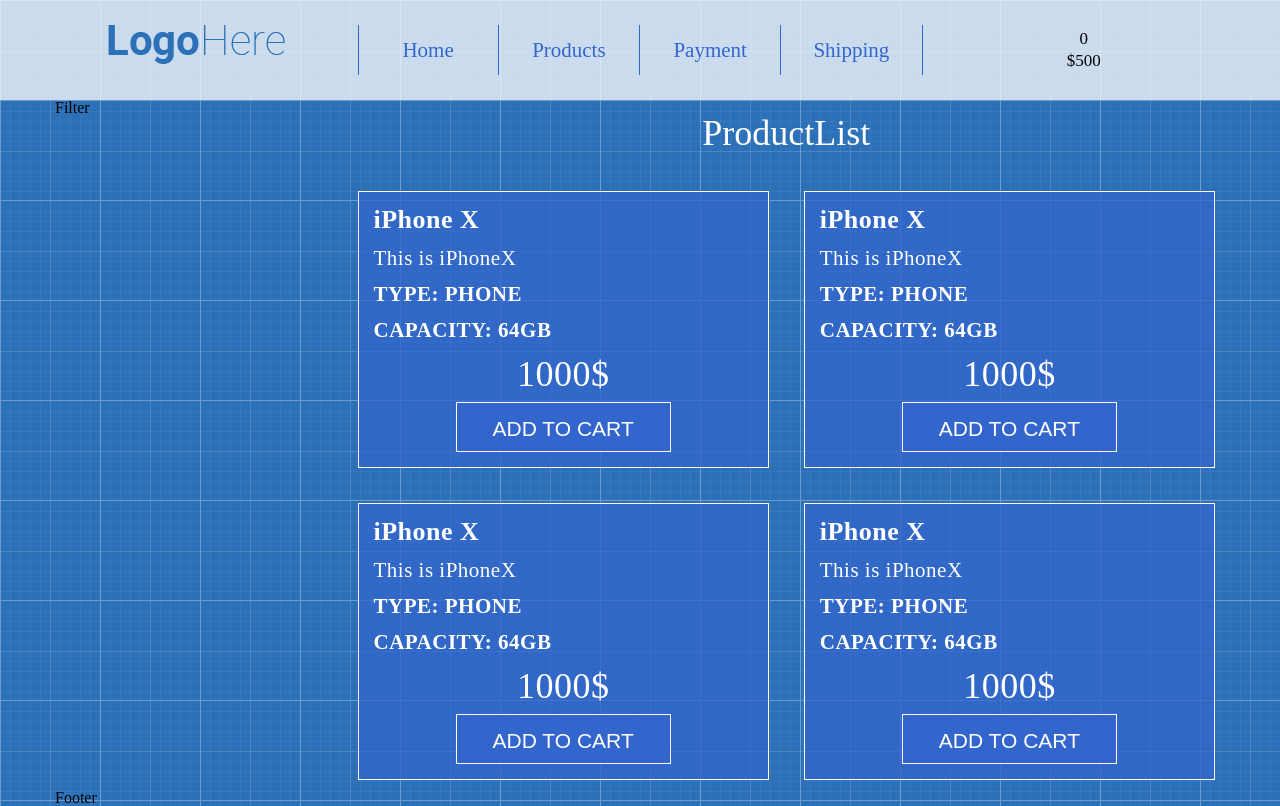
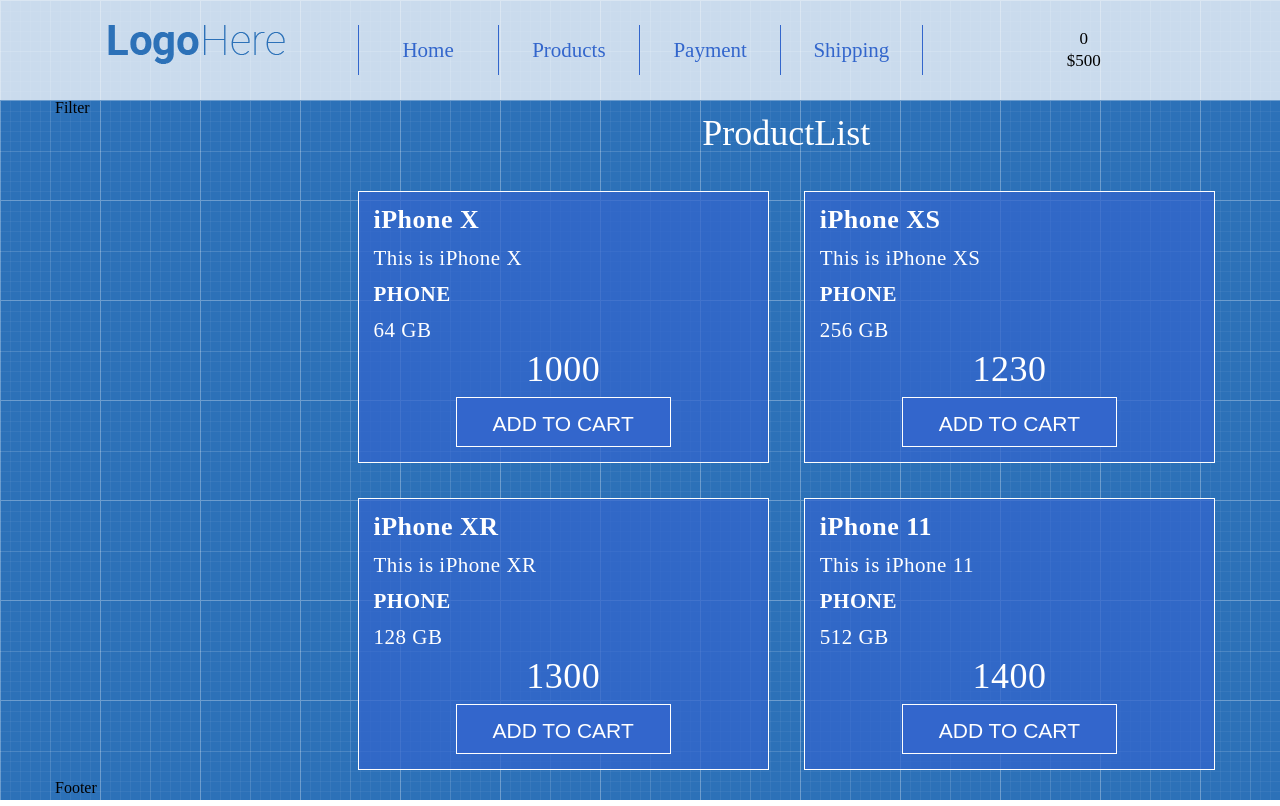
Before and after one commit to DenysNefodov/shop-project-react, a React (Create React App) app in the folder testrexit/: page / in a window 1280 px wide. Built offline with nearby package versions, Linux system fonts and the light colour scheme.

Commit message:
add props to ProductListItem

```diff
--- a/testrexit/src/App/Main/Products/ProductList.js
+++ b/testrexit/src/App/Main/Products/ProductList.js
@@ -6,10 +6,34 @@
 		<>
             <h1 className="page-title">ProductList</h1>
             <div className="product-list">
-                <ProductListItem/>
-                <ProductListItem/>
-                <ProductListItem/>
-                <ProductListItem/>
+                <ProductListItem
+                    name="iPhone X"
+                    description="This is iPhone X"
+                    type="phone"
+                    capacity="64 GB"
+                    price="1000"
+                />
+                <ProductListItem
+                    name="iPhone XS"
+                    description="This is iPhone XS"
+                    type="phone"
+                    capacity="256 GB"
+                    price="1230"
+                />
+                <ProductListItem
+                    name="iPhone XR"
+                    description="This is iPhone XR"
+                    type="phone"
+                    capacity="128 GB"
+                    price="1300"
+                />
+                <ProductListItem
+                    name="iPhone 11"
+                    description="This is iPhone 11"
+                    type="phone"
+                    capacity="512 GB"
+                    price="1400"
+                />
             </div>
         </>
 	)
--- a/testrexit/src/App/Main/Products/ProductListItem.js
+++ b/testrexit/src/App/Main/Products/ProductListItem.js
@@ -1,14 +1,14 @@
 import React from 'react'
 import "./ProductListItem.css"
 
-const ProductListItem = () => {
+const ProductListItem = (props) => {
 	return (
         <div className="product-list-item">
-            <div className="product-title">iPhone X</div>
-            <div className="product-description">This is iPhoneX</div>
-            <div className="product-features">Type: phone</div>
-            <div className="product-features">Capacity: 64Gb</div>
-            <div className="product-price">1000$</div>
+            <div className="product-title">{props.name}</div>
+            <div className="product-description">{props.description}</div>
+            <div className="product-features">{props.type}</div>
+            <div className="product-capacity">{props.capacity}</div>
+            <div className="product-price">{props.price}</div>
             <button className="btn-add-to-cart">Add to cart</button>
         </div>
 	)
```
